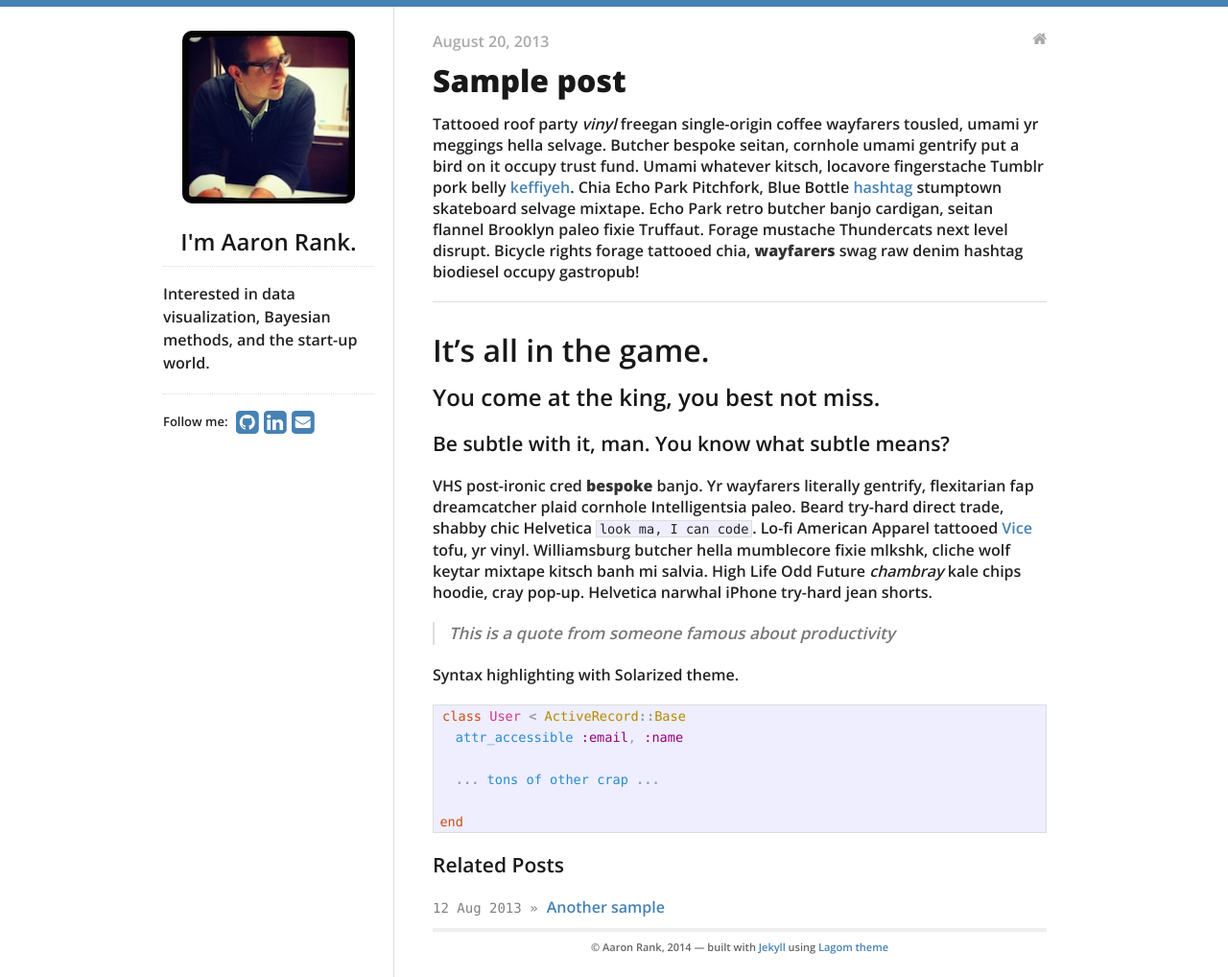
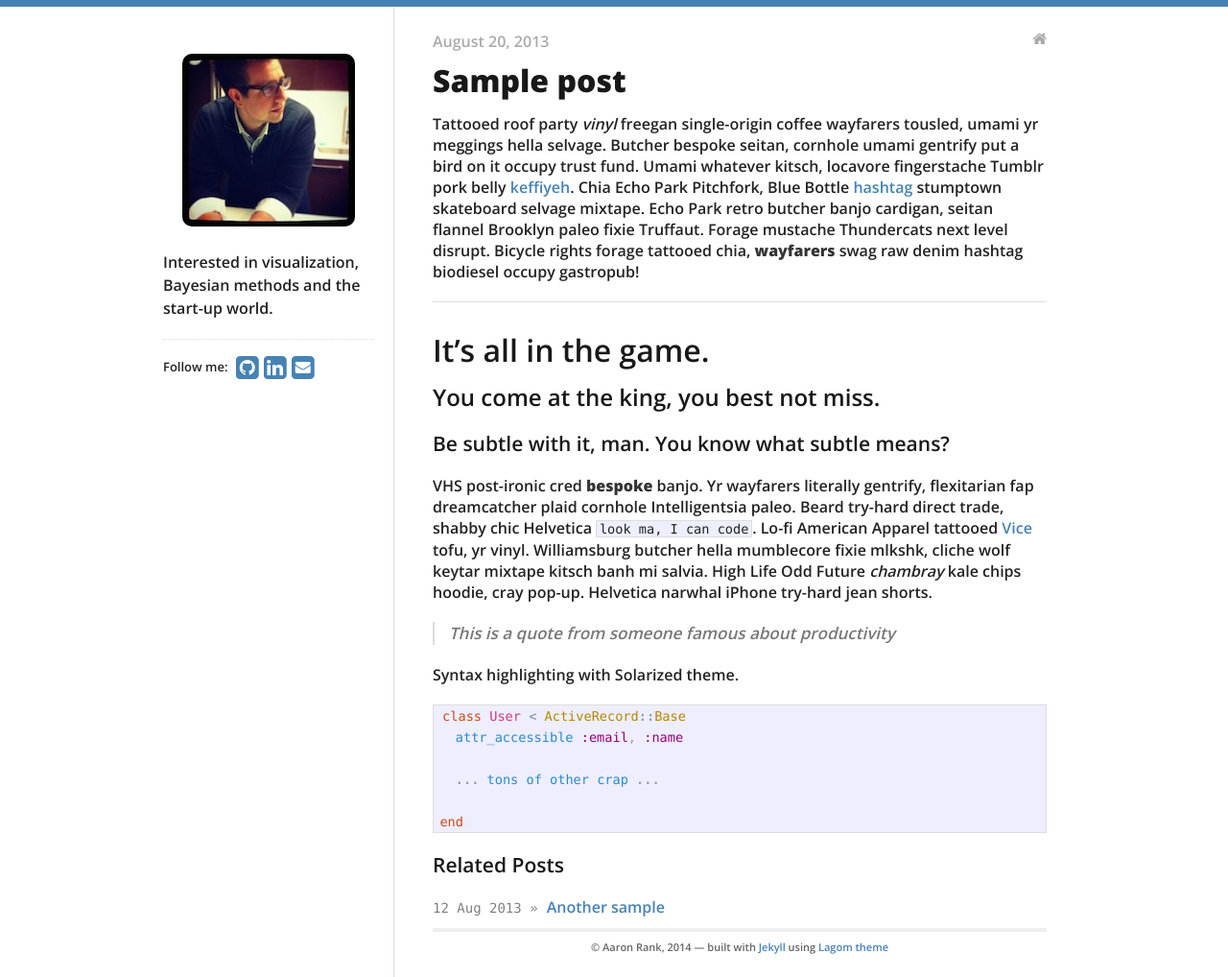
Before and after one commit to rankam/rankam.github.io, a Jekyll site: the page built from _posts/2013-08-20-sample-post.md, in a window 1280 px wide. Shown: the whole page at 96% size. Built offline with Jekyll 4.4.1, drawn with Linux system fonts in a browser that asks for light colours; nearby versions of some CDN libraries.

Commit message:
Update sidebar.html

```diff
--- a/_includes/sidebar.html
+++ b/_includes/sidebar.html
@@ -1,11 +1,10 @@
 <nav>
+<br>
   <a href="/">
     <img src="/profile.jpeg" id="logo" alt="Blog logo"/>
   </a>
-  <h2>I'm {{ site.data.theme.name }}.</h2>
-  <hr/>
   <ul>
-  <p>Interested in data visualization, Bayesian methods, and the start-up world.</p>
+  <p>Interested in visualization, Bayesian methods and the start-up world.</p>
   <hr/>
   <div>
     <div id="social">
```
